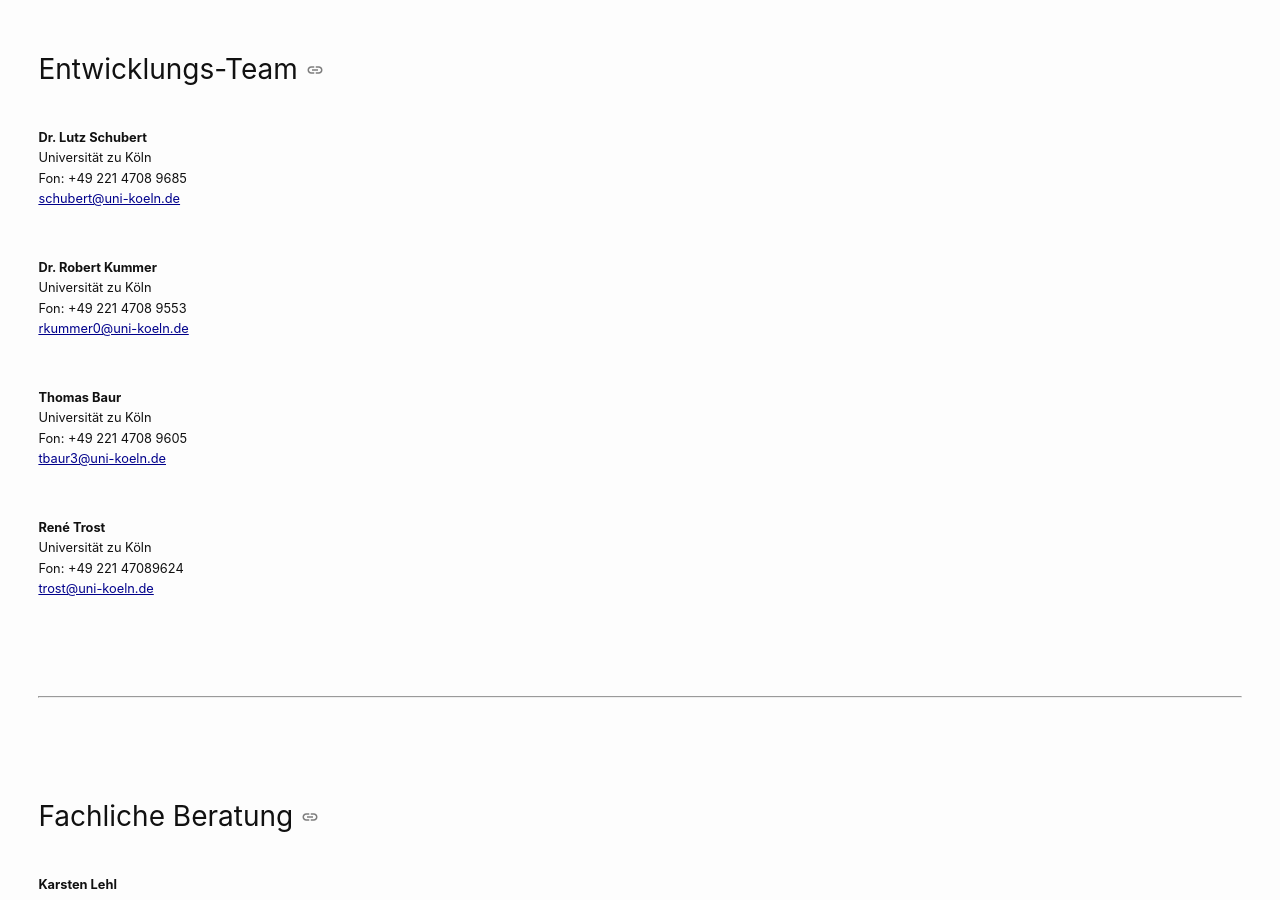
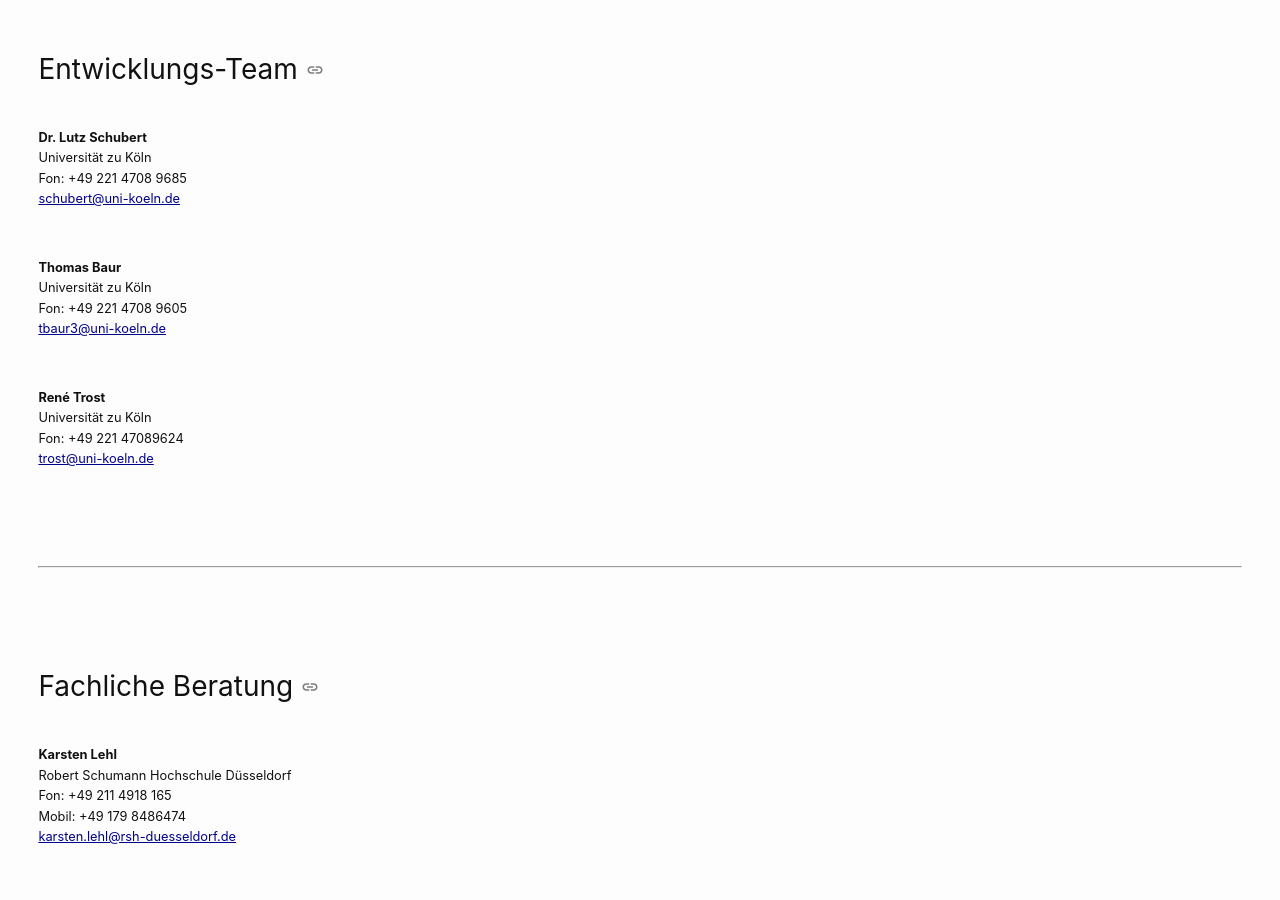
Before and after one commit to ottjannik/digi-kunst.github.io, a Jekyll site: the page built from projektstruktur/team.markdown, in a window 1280 px wide and 900 px high, scrolled down 2364 px. Built offline with Jekyll 4.4.1, drawn with Linux system fonts in a browser that asks for light colours; a script that is not in the unit is left out.

Commit message:
Update Organigramm

```diff
--- a/projektstruktur/lenkungskreis.markdown
+++ b/projektstruktur/lenkungskreis.markdown
@@ -14,7 +14,7 @@
 * Ein:er Vertreter:in des hbz,
 * Plus Stellvertreter:innen.
 
-[![Digi-Kunst-Organigramm Stand August 2024](/assets/images/2024-08-01_organigramm_digi-kunst.png 'Das Organigram zeigt den Aufbau von Digi-Kunst.nrw')](/assets/images/2024-08-01_organigramm_digi-kunst.png)
+[![Digi-Kunst-Organigramm Stand August 2024](/assets/images/2024-11-18_organigramm_digi-kunst.png 'Das Organigram zeigt den Aufbau von Digi-Kunst.nrw')](/assets/images/2024-11-18_organigramm_digi-kunst.png)
 
 
-[<svg class="download-icon" xmlns="https://www.w3.org/2000/svg" height="24" viewBox="0 -960 960 960" width="24"><path d="M480-320 280-520l56-58 104 104v-326h80v326l104-104 56 58-200 200ZM240-160q-33 0-56.5-23.5T160-240v-120h80v120h480v-120h80v120q0 33-23.5 56.5T720-160H240Z"/></svg> 2024-08-01_organigramm_digi-kunst.pdf](/assets/documents/2024-08-01_organigramm_digi-kunst.pdf) (90,8 KB)
+[<svg class="download-icon" xmlns="https://www.w3.org/2000/svg" height="24" viewBox="0 -960 960 960" width="24"><path d="M480-320 280-520l56-58 104 104v-326h80v326l104-104 56 58-200 200ZM240-160q-33 0-56.5-23.5T160-240v-120h80v120h480v-120h80v120q0 33-23.5 56.5T720-160H240Z"/></svg> 2024-11-18_organigramm_digi-kunst.pdf](/assets/documents/2024-08-01_organigramm_digi-kunst.pdf) (90,8 KB)
--- a/projektstruktur/team.markdown
+++ b/projektstruktur/team.markdown
@@ -73,11 +73,6 @@
 Fon: +49 221 4708 9685
 [schubert@uni-koeln.de](mailto:schubert@uni-koeln.de)
 
-**Dr. Robert Kummer**
-Universität zu Köln
-Fon: +49 221 4708 9553
-[rkummer0@uni-koeln.de](mailto:rkummer0@uni-koeln.de)
-
 **Thomas Baur**
 Universität zu Köln
 Fon: +49 221 4708 9605
```
Also changed, not shown: assets/images/2024-08-01_organigramm_digi-kunst.png (deleted), assets/images/2024-11-18_organigramm_digi-kunst.png (added), 2 other files.
